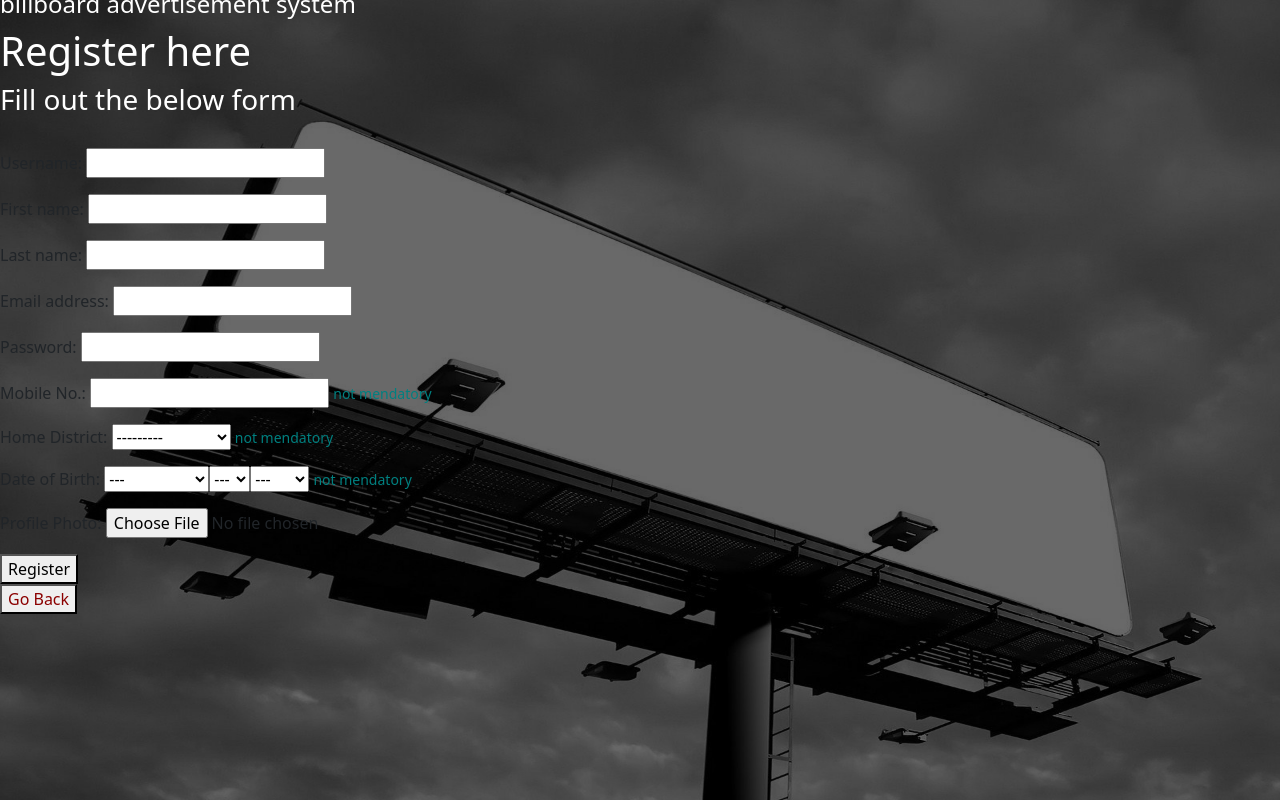
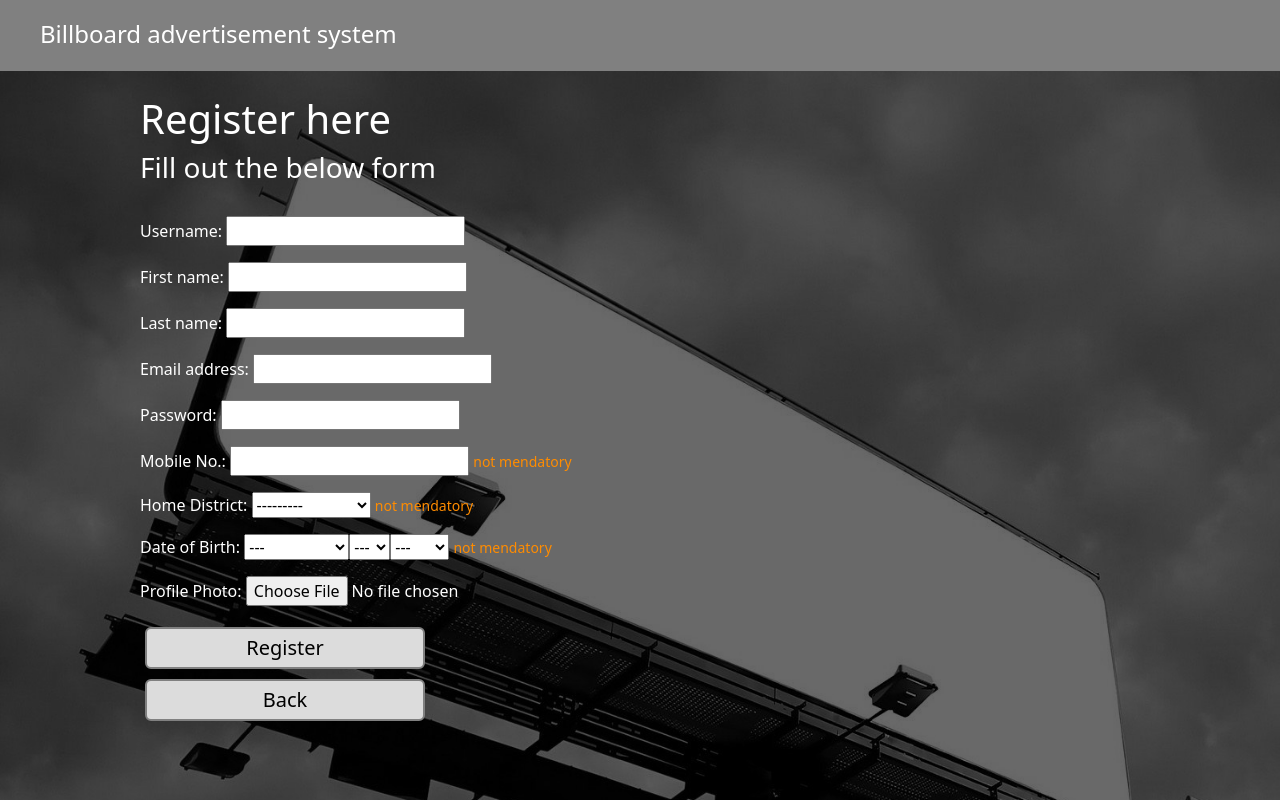
Before and after one commit to Samir529/Billboard-Advertisement-System, a Django app: page /register_customer/ in a window 1280 px wide. Run offline with Django 3.2, Linux system fonts and the light colour scheme.

Commit message:
Designing the pages.

```diff
--- a/Billboard-Advertisement-System/Billboard_Advertisement/Billboard_Advertisement/forms.py
+++ b/Billboard-Advertisement-System/Billboard_Advertisement/Billboard_Advertisement/forms.py
@@ -25,9 +25,9 @@ class CustomerProfileInfoForm(forms.ModelForm):
             "Customer_profile_pic": "Profile Photo:"
         }
         help_texts = {
-            'mobileNo': '<small style="color:teal">not    mendatory</small>',
-            'location': '<small style="color:teal">not mendatory</small>',
-            'dateofbirth': '<small style="color:teal">not mendatory</small>',
+            'mobileNo': '<small style="color:darkorange">not mendatory</small>',
+            'location': '<small style="color:darkorange">not mendatory</small>',
+            'dateofbirth': '<small style="color:darkorange">not mendatory</small>',
             #'Customer_profile_pic': '<small style="color:teal">not mendatory</small>',
         }
         widgets = {'dateofbirth': forms.SelectDateWidget(years=range(1900, 2021))}
@@ -43,9 +43,9 @@ class AdvertiserProfileInfoForm(forms.ModelForm):
             "Advertiser_profile_pic": "Profile Photo:"
         }
         help_texts = {
-            'mobileNo': '<small style="color:teal">not mendatory</small>',
-            'location': '<small style="color:teal">not mendatory</small>',
-            'dateofbirth': '<small style="color:teal">not mendatory</small>',
+            'mobileNo': '<small style="color:darkorange">not mendatory</small>',
+            'location': '<small style="color:darkorange">not mendatory</small>',
+            'dateofbirth': '<small style="color:darkorange">not mendatory</small>',
             #'Advertiser_profile_pic': '<small style="color:teal">not mendatory</small>',
         }
         widgets = {'dateofbirth': forms.SelectDateWidget(years=range(1900, 2021))}
@@ -61,9 +61,9 @@ class CityCorporationProfileInfoForm(forms.ModelForm):
             "cityCor_profile_pic": "Profile Photo:"
         }
         help_texts = {
-            'mobileNo': '<small style="color:teal">not mendatory</small>',
-            'location': '<small style="color:teal">not mendatory</small>',
-            'dateofbirth': '<small style="color:teal">not mendatory</small>',
+            'mobileNo': '<small style="color:darkorange">not mendatory</small>',
+            'location': '<small style="color:darkorange">not mendatory</small>',
+            'dateofbirth': '<small style="color:darkorange">not mendatory</small>',
             #'cityCor_profile_pic': '<small style="color:teal">not mendatory</small>',
         }
         widgets = {'dateofbirth': forms.SelectDateWidget(years=range(1900, 2021))}
@@ -99,9 +99,9 @@ class post_from(forms.ModelForm):
         model = Post_Advertise_table
         fields = ('title', 'Spec_loc', 'size', 'price', 'short_desc')
         labels = {
-            "title": "Title: ",
-            "Spec_loc": "Specific Location: ",
-            "size": "Size of billboard: ",
-            "price": "Price: ",
-            "short_desc": "Short Description: "
+            "title": "Title:",
+            "Spec_loc": "Specific Location:",
+            "size": "Size of billboard:",
+            "price": "Price:",
+            "short_desc": "Short Description:"
         }
--- a/Billboard-Advertisement-System/Billboard_Advertisement/Billboard_Advertisement/models.py
+++ b/Billboard-Advertisement-System/Billboard_Advertisement/Billboard_Advertisement/models.py
@@ -25,7 +25,12 @@ locations = [
     ('Tangail', 'Tangail'),
     ('Patuakhali', 'Patuakhali'),
     ('Lalmonirhat', 'Lalmonirhat'),
-    ('Madaripur', 'Madaripur')
+    ('Madaripur', 'Madaripur'),
+    ('Naogaon', 'Naogaon'),
+    ('Rajbari', 'Rajbari'),
+    ('Narail', 'Narail'),
+    ('Pirojpur', 'Pirojpur'),
+    ('Sherpur', 'Sherpur'),
 ]
 
 
@@ -91,6 +96,5 @@ class Post_Advertise_table(models.Model):
     price = models.CharField(max_length=100)
     short_desc = models.TextField(max_length=100)
 
-
     def __str__(self):
         return self.title
--- a/Billboard-Advertisement-System/Billboard_Advertisement/Billboard_Advertisement/static/css/Style.css
+++ b/Billboard-Advertisement-System/Billboard_Advertisement/Billboard_Advertisement/static/css/Style.css
@@ -0,0 +1,51 @@
+.content {
+            max-width: 1000px;
+            margin: auto;
+         }
+.page-header {
+    background-color: grey;
+    margin-top: 0;
+    padding: 20px 20px 14px 40px;
+}
+.formStyle {
+    color: white;
+}
+/* button */
+.button {
+  display: inline-block;
+  border-radius: 6px;
+  background-color: gainsboro;
+  border: 2px solid gray;
+  color: black;
+  text-align: center;
+  font-size: 20px;
+  padding: 4px 16px;
+  width: 280px;
+  transition: all 0.4s;
+  cursor: pointer;
+  margin: 5px;
+}
+.button span {
+  cursor: pointer;
+  display: inline-block;
+  position: relative;
+  transition: 0.4s;
+}
+.button span:after {
+  content: '\00bb';
+  position: absolute;
+  opacity: 0;
+  top: 0;
+  right: -20px;
+  transition: 0.4s;
+}
+.button:hover span {
+  padding-right: 25px;
+}
+.button:hover span:after {
+  opacity: 1;
+  right: 0;
+}
+.button:hover {
+  box-shadow: 0 12px 16px 0 rgba(0,0,0,0.24), 0 17px 50px 0 rgba(0,0,0,0.19);
+}
--- a/Billboard-Advertisement-System/Billboard_Advertisement/Billboard_Advertisement/templates/base.html
+++ b/Billboard-Advertisement-System/Billboard_Advertisement/Billboard_Advertisement/templates/base.html
@@ -1,21 +1,23 @@
 <!DOCTYPE html>
 <html lang="en">
-<html>
+{% load static %}
 <head>
-<link href="https://cdn.jsdelivr.net/npm/bootstrap@5.0.2/dist/css/bootstrap.min.css" rel="stylesheet" integrity="sha384-EVSTQN3/azprG1Anm3QDgpJLIm9Nao0Yz1ztcQTwFspd3yD65VohhpuuCOmLASjC" crossorigin="anonymous">
+    <title>Billboard</title>
+    <link href="https://cdn.jsdelivr.net/npm/bootstrap@5.0.2/dist/css/bootstrap.min.css" rel="stylesheet" integrity="sha384-EVSTQN3/azprG1Anm3QDgpJLIm9Nao0Yz1ztcQTwFspd3yD65VohhpuuCOmLASjC" crossorigin="anonymous">
     <meta charset="UTF-8">
-    <title>Billboard</title>
+    <link rel="stylesheet" type="text/css" href="{% static 'css/Style.css' %}"/>
     <style>
         body { background-color:gainsboro; }
         .highlightme { background-color:black; }
         body { background-image: url('/static/assets/image/background_image2.png');
         background-repeat:no-repeat;
-        background-size:100% 100vh;}
+        background-size:100% 130vh;}
     </style>
 </head>
 <body>
-    <h4><p style="margin: -10px 0px 0px 0px; animation: scroll-left 15s linear infinite; color:white;">billboard advertisement system</p></h4>
-
+<div class="page-header">
+    <h4 style="color:white">Billboard advertisement system</h4>
+</div>
                 <div>
                     {% block content%}
                     {%endblock%}
--- a/Billboard-Advertisement-System/Billboard_Advertisement/Billboard_Advertisement/templates/customer_registration.html
+++ b/Billboard-Advertisement-System/Billboard_Advertisement/Billboard_Advertisement/templates/customer_registration.html
@@ -1,23 +1,25 @@
 <!DOCTYPE html>
 {% extends "base.html"%}
 {% block content %}
-<div>
+<body>
+    <div class="content">
     {% if registered %}
-    <h1 style="color: blue">Thank you for registering.</h1>
-    <h3>Your current account .</h3>
+    <h1 style="color: white">Thank you for registering.</h1>
     <br>
     {% else %}
-    <h1 style="color:white;">Register here</h1>
+        <br>
+    <h1 style="color: white;">Register here</h1>
     <h3 style="color: white;">Fill out the below form</h3>
     <br>
-    <form method="post" enctype="multipart/form-data">
+    <form method="post" enctype="multipart/form-data" class="formStyle">
         {% csrf_token %}
         {{ user_form.as_p }}
         {{ profile_form.as_p }}
         {% csrf_token %}
-        <button type="submit" name="Register" class="button" style="float:middle;"><span>Register</span></button>
+        <button type="submit" class="button"><span>Register</span></button>
     </form>
     {% endif %}
-    <a href="/"><button class="button" style="color: darkred;"><span>Go Back</span></button></a>
+        <a href="/sign_in_options"><button class="button"><span>Back</span></button></a>
 </div>
+    </body>
 {% endblock %}
```
Also changed, not shown: Billboard-Advertisement-System/Billboard_Advertisement/Billboard_Advertisement/templates/admin_login.html (+7 -6 lines), Billboard-Advertisement-System/Billboard_Advertisement/Billboard_Advertisement/templates/advertiser_registration.html (+9 -7 lines), Billboard-Advertisement-System/Billboard_Advertisement/Billboard_Advertisement/templates/govt_registration.html (+9 -7 lines), Billboard-Advertisement-System/Billboard_Advertisement/Billboard_Advertisement/templates/home.html (+13 -8 lines), Billboard-Advertisement-System/Billboard_Advertisement/Billboard_Advertisement/templates/post_form.html (+8 -3 lines), Billboard-Advertisement-System/Billboard_Advertisement/Billboard_Advertisement/templates/sign_in_options.html (+15 -11 lines), Billboard-Advertisement-System/Billboard_Advertisement/Billboard_Advertisement/templates/user_login.html (+6 -5 lines), Billboard-Advertisement-System/Billboard_Advertisement/Billboard_Advertisement/migrations/0007_auto_20210721_1405.py (added), Billboard-Advertisement-System/Billboard_Advertisement/db.sqlite3.
